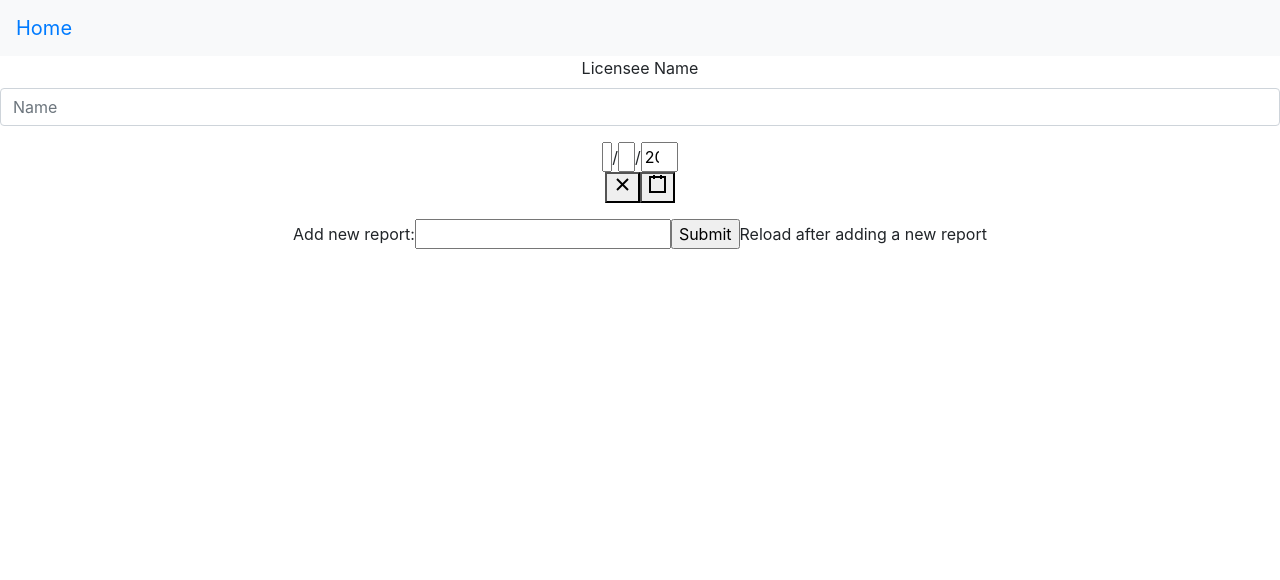
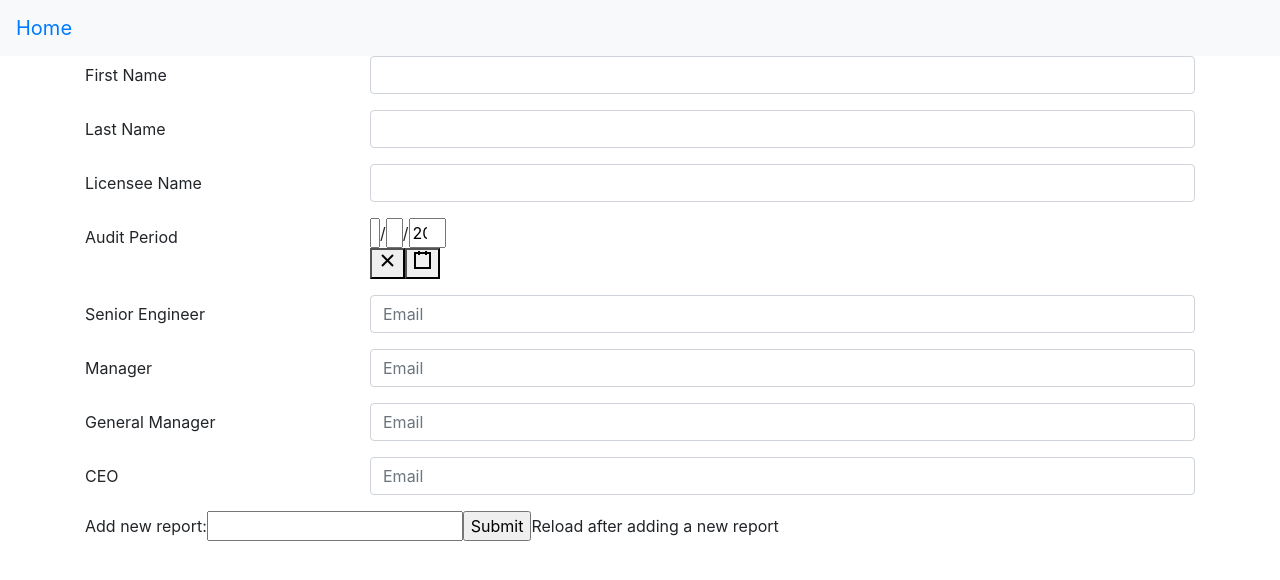
Before and after one commit to MasaSip/compliance-auditing-portal-front-end, a React (Create React App) app: page /create-report in a window 1280 px wide. Shown: the top 580 px of the page. Built offline with nearby package versions, Linux system fonts and the light colour scheme.

Commit message:
Add fields for approval emails to create report page

```diff
--- a/src/CreateReportPage.jsx
+++ b/src/CreateReportPage.jsx
@@ -1,5 +1,5 @@
 import React, {Component} from 'react';
-import { Form, FormGroup, Label, Input } from 'reactstrap';
+import { Col, Row, Container, Form, FormGroup, Label, Input } from 'reactstrap';
 import DatePicker from 'react-date-picker';
 
 class CreateReportPage extends React.Component {
@@ -10,6 +10,17 @@ class CreateReportPage extends React.Component {
             </div>
         )
     }
+}
+
+function  FieldGroup({ id, type, label, labelFor, placeholder }) {
+    return (
+        <FormGroup row>
+            <Label for={labelFor}sm={3}>{label}</Label>
+                <Col sm={9}>
+                    <Input id={id} type={type} placeholder={placeholder}/>
+                </Col>
+        </FormGroup>
+  );
 }
 
 class AddReport extends Component {
@@ -53,20 +64,65 @@ class AddReport extends Component {
 
     render() {
         return (
-            <div>
-                <Form>
-                    <FormGroup>
-                        <Label for="licenseeName">Licensee Name</Label>
-                        <Input id="licenseeName" placeholder="Name" />
-                    </FormGroup>
-                    <FormGroup>
+            <Container>
+                <Form className="modifyReport">
+                    <FieldGroup
+                        id="firstName"
+                        type="text"
+                        label="First Name"
+                        labelFor="firstName"
+                    />
+                    <FieldGroup
+                        id="lastName"
+                        type="text"
+                        label="Last Name"
+                        labelFor="lastName"
+                    />
+                    <FieldGroup
+                        id="licenseeName"
+                        type="text"
+                        label="Licensee Name"
+                        labelFor="licenseeName"
+                    />
+                    <FormGroup row>
+                        <Label for="auditPeriod" sm={3}>Audit Period</Label>
+                        <Col sm={9}>
                             <DatePicker
                                 todayButton={"Today"}
                                 dateFormat="DD/MM/YYYY"
                                 onChange={this.onDateChange}
                                 value={this.state.date}
                             />
+                        </Col>
                     </FormGroup>
+                    <FieldGroup
+                        id="seniorEngineer"
+                        type="email"
+                        label="Senior Engineer"
+                        labelFor="seniorEngineer"
+                        placeholder="Email"
+                    />
+                    <FieldGroup
+                        id="manager"
+                        type="email"
+                        label="Manager"
+                        labelFor="manager"
+                        placeholder="Email"
+                    />
+                    <FieldGroup
+                        id="generalManager"
+                        type="email"
+                        label="General Manager"
+                        labelFor="generalManager"
+                        placeholder="Email"
+                    />
+                    <FieldGroup
+                        id="ceo"
+                        type="email"
+                        label="CEO"
+                        labelFor="ceo"
+                        placeholder="Email"
+                    />
                 </Form>
                 <Form onSubmit={this.handleSubmit}>
                     <label>
@@ -76,7 +132,7 @@ class AddReport extends Component {
                     <input type="submit" value="Submit" />
                     Reload after adding a new report
                 </Form>
-            </div>
+            </Container>
         );
     }
 }
--- a/src/styles.scss
+++ b/src/styles.scss
@@ -3,8 +3,12 @@
 // $body-bg: #000;
 // $body-color: #111;
 
-.App {
-  text-align: center;
+.container {
+  max-width: 960px;
+
+  form.modifyReport {
+    width: 100%;
+  }
 }
 
 // Bootstrap and its default variables
```
Lines whose indentation alone changed are shown as unchanged.
